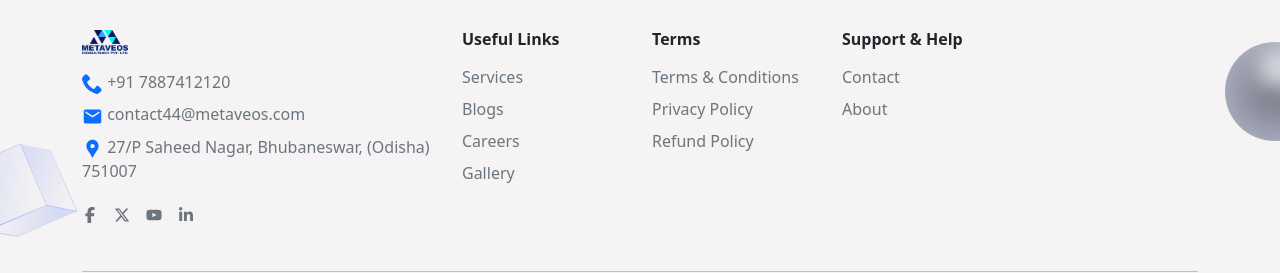
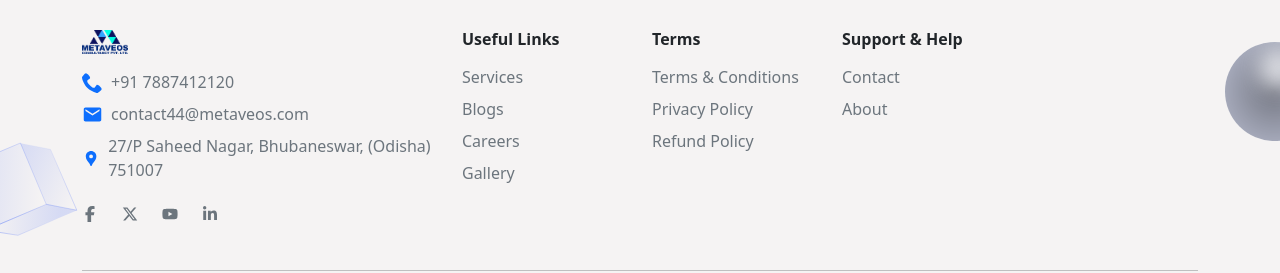
Before and after one commit to satyasuman123123/Metaveous, a React (Vite) app in the folder frontend/: page /contact in a window 1280 px wide. Shown: the part 1020-1293 px from the top of the page. Built offline with nearby package versions, Linux system fonts and the light colour scheme.

Commit message:
footer component styling in links & icons

```diff
--- a/frontend/src/view/componentsWebsite/Footer.jsx
+++ b/frontend/src/view/componentsWebsite/Footer.jsx
@@ -18,10 +18,29 @@ const Footer = () => {
               <div className="d-flex align-items-center mb-3">
                 <img src="./Metaveos Consultancy pvt. ltd.png" className="company-logo" alt="company_logo" />
               </div>
-              <p className="text-secondary mb-2"> <ImPhone className="text-primary" size={21} /> +91 7887412120 </p>
-              <p className="text-secondary mb-2"> <MdEmail className="text-primary" size={21} /> contact44@metaveos.com </p>
-              <p className="text-secondary mb-4"> <MdLocationPin className="text-primary" size={21} /> 27/P Saheed Nagar, Bhubaneswar, (Odisha) 751007 </p>
-              <div className="d-flex gap-3">
+              <div>
+                <p className="text-secondary mb-2 d-flex align-items-center gap-2">
+                  <ImPhone className="text-primary" size={21} />
+                  <Link to="tel:+917887412120" className="text-secondary text-decoration-none"> +91 7887412120 </Link>
+                </p>
+
+                <p className="text-secondary mb-2 d-flex align-items-center gap-2">
+                  <MdEmail className="text-primary" size={21} />
+                  <Link to="mailto:contact44@metaveos.com" className="text-secondary text-decoration-none">
+                    contact44@metaveos.com
+                  </Link>
+                </p>
+
+                <p className="text-secondary mb-4 d-flex align-items-center gap-2">
+                  <MdLocationPin className="text-primary" size={21} />
+                  <Link to="https://www.google.com/maps?q=27/P+Saheed+Nagar,+Bhubaneswar,+Odisha+751007" target="_blank" rel="noopener noreferrer" className="text-secondary text-decoration-none">
+                    27/P Saheed Nagar, Bhubaneswar, (Odisha) 751007
+                  </Link>
+                </p>
+              </div>
+
+
+              <div className="d-flex gap-4">
                 <FaFacebookF className="text-secondary hover-icon" />
                 <FaXTwitter className="text-secondary hover-icon" />
                 <FaYoutube className="text-secondary hover-icon" />
@@ -30,46 +49,46 @@ const Footer = () => {
             </div>
 
             <div className="col-md-2">
-              <h6 className="fw-semibold text-dark mb-3">Useful Links</h6>
+              <h6 className="fw-semibold mb-3">Useful Links</h6>
               <ul className="list-unstyled text-secondary">
                 <li className="mb-2">
-                  <Link to="/services" className="text-decoration-none text-secondary hover-link"> Services </Link>
+                  <Link to="/services" className="text-decoration-none hover-link"> Services </Link>
                 </li>
                 <li className="mb-2">
-                  <Link to="/blogs" className="text-decoration-none text-secondary hover-link"> Blogs </Link>
+                  <Link to="/blogs" className="text-decoration-none hover-link"> Blogs </Link>
                 </li>
                 <li className="mb-2">
-                  <Link to="/careers" className="text-decoration-none text-secondary hover-link"> Careers </Link>
+                  <Link to="/careers" className="text-decoration-none hover-link"> Careers </Link>
                 </li>
                 <li>
-                  <Link to="/gallery" className="text-decoration-none text-secondary hover-link"> Gallery </Link>
+                  <Link to="/gallery" className="text-decoration-none hover-link"> Gallery </Link>
                 </li>
               </ul>
             </div>
 
             <div className="col-md-2">
-              <h6 className="fw-semibold text-dark mb-3">Terms</h6>
-              <ul className="list-unstyled text-secondary">
+              <h6 className="fw-semibold mb-3">Terms</h6>
+              <ul className="list-unstyled">
                 <li className="mb-2">
-                  <Link to="#" className="text-decoration-none text-secondary hover-link"> Terms & Conditions </Link>
+                  <Link to="#" className="text-decoration-none hover-link"> Terms & Conditions </Link>
                 </li>
                 <li className="mb-2">
-                  <Link to="#" className="text-decoration-none text-secondary hover-link"> Privacy Policy </Link>
+                  <Link to="#" className="text-decoration-none hover-link"> Privacy Policy </Link>
                 </li>
                 <li>
-                  <Link to="#" className="text-decoration-none text-secondary hover-link"> Refund Policy </Link>
+                  <Link to="#" className="text-decoration-none hover-link"> Refund Policy </Link>
                 </li>
               </ul>
             </div>
 
             <div className="col-md-3">
-              <h6 className="fw-semibold text-dark mb-3">Support & Help</h6>
-              <ul className="list-unstyled text-secondary">
+              <h6 className="fw-semibold mb-3">Support & Help</h6>
+              <ul className="list-unstyled">
                 <li className="mb-2">
-                  <Link to="/contact" className="text-decoration-none text-secondary hover-link"> Contact </Link>
+                  <Link to="/contact" className="text-decoration-none hover-link"> Contact </Link>
                 </li>
                 <li>
-                  <Link to="/about" className="text-decoration-none text-secondary hover-link"> About </Link>
+                  <Link to="/about" className="text-decoration-none hover-link"> About </Link>
                 </li>
               </ul>
             </div>
--- a/frontend/src/view/componentsWebsite/Header.jsx
+++ b/frontend/src/view/componentsWebsite/Header.jsx
@@ -1,7 +1,6 @@
 import { useState, useEffect } from "react";
 import { Link, useLocation } from "react-router-dom";
 import { DarkLightMode, useTheme } from "./DarkLightMode";
-import Common from "./Common";
 
 // ICONS
 import { CiMenuBurger } from "react-icons/ci";
--- a/frontend/src/view/componentsWebsite/websitestyle.css
+++ b/frontend/src/view/componentsWebsite/websitestyle.css
@@ -23,9 +23,9 @@
   background-color: rgba(0, 0, 0, 0.35);
 }
 
-.dark-mode a {
+/* .dark-mode a:hover {
   color: #f8f9fa !important;
-}
+} */
 
 .dark-mode .nav-link.active {
   color: #0d6efd !important;
@@ -34,22 +34,11 @@
 .navbar .nav-link:hover {
   color: #66a3ff !important;
 }
-
-.dark-mode .btn-primary {
-  background-color: #0d6efd;
-  border-color: #0d6efd;
-}
-
-.dark-mode .btn-outline-secondary {
-  border-color: #f8f9fa;
-  color: #f8f9fa;
-}
 /*------------ DARK-LIGHT-MODE SECTION ENDS ------------*/
 
 /*------------ BREAD-CRUMB CARD SECTION STARTS ------------ */
 .breadcrumb_card {
-  background: linear-gradient(to bottom, rgba(0, 0, 0, 0.6), rgba(0, 0, 0, 0.3)),
-    url("./technology-background_1302-15072.jpg");
+  background: linear-gradient(to bottom, rgba(0, 0, 0, 0.6), rgba(0, 0, 0, 0.3)), url("./technology-background_1302-15072.jpg");
   background-position: center;
   background-size: cover;
   background-repeat: no-repeat;
@@ -103,12 +92,23 @@
 /*----------- HOME SECTION ENDS ------------*/
 
 /*------------ FOOTER SECTION STARTS ------------ */
+.hover-link{
+  color: #6c757d;
+  transition: all 0.3s ease-in-out;
+}
 .hover-link:hover {
   color: #4f46e5;
+  margin-left: 12px;
+}
+
+.hover-icon{
+  color: #6c757d !important;
+  transition: all 0.3s ease-in-out;
 }
 .hover-icon:hover {
   color: #4f46e5 !important;
   cursor: pointer;
+  transform: scale(1.5);
 }
 /*------------ FOOTER SECTION ENDS ------------ */
 
```
